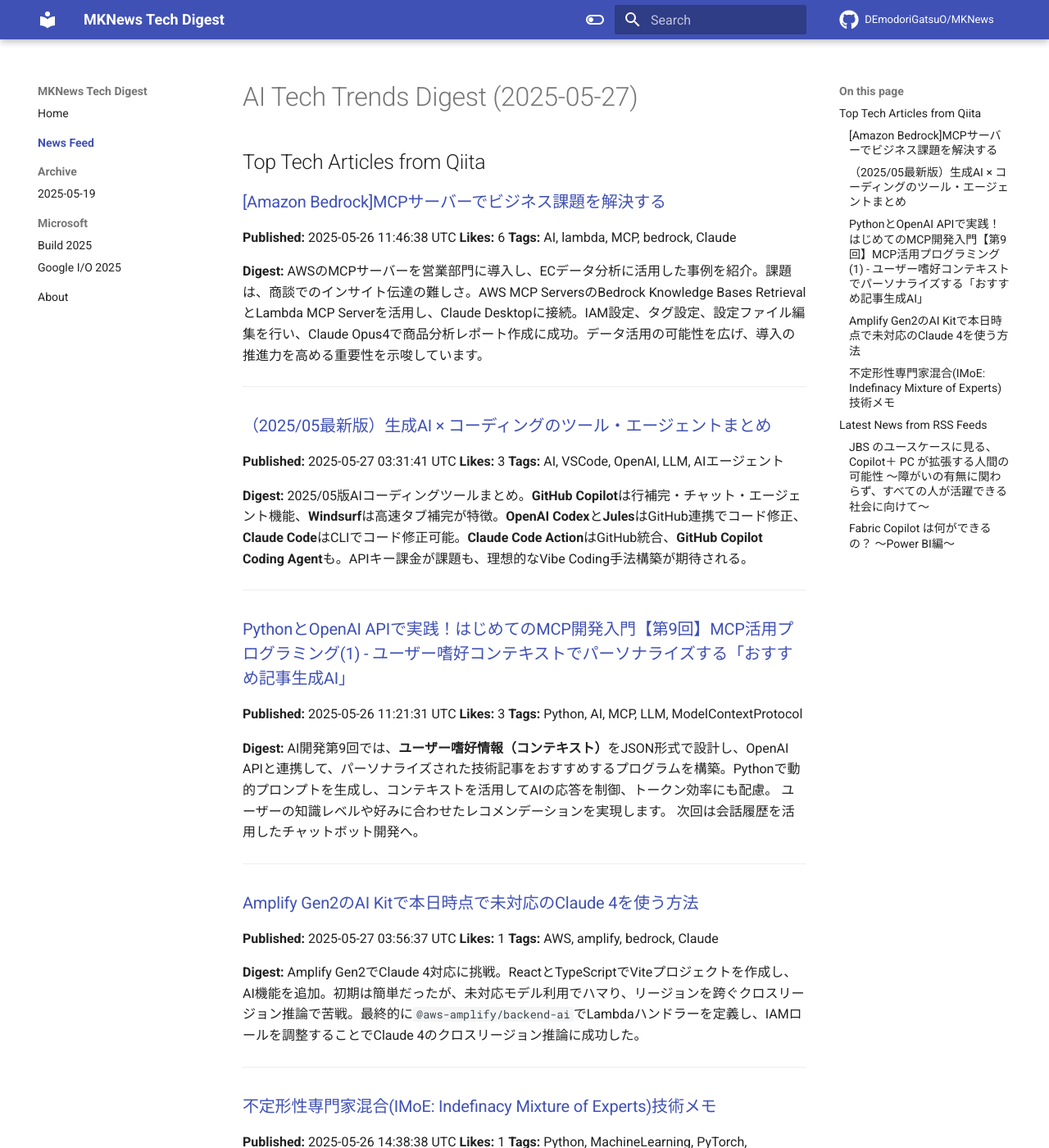
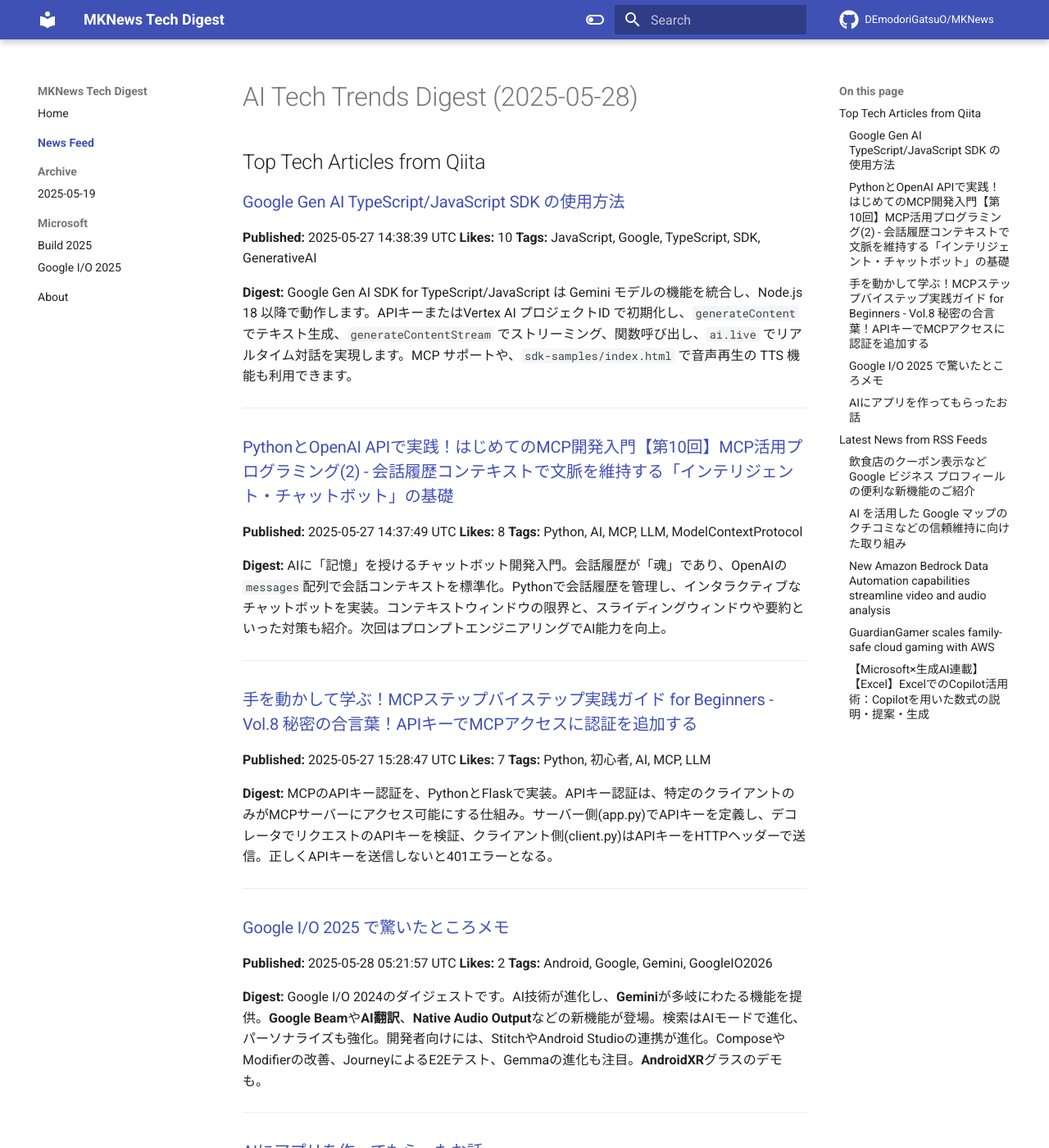
Before and after one commit to DEmodoriGatsuO/MKNews, an MkDocs documentation site: the page built from docs/news/index.md, in a window 1280 px wide and 1400 px high. Shown: the whole window at 82% size. Built offline with MkDocs 1.6.1 and Material for MkDocs 9.7.7, drawn with Linux system fonts in a browser that asks for light colours; comment, search, counter and statistics services are not loaded; some of the changed text lies outside the part shown.

Commit message:
Automated AI Tech Digest - 2025-05-28

```diff
--- a/docs/news/index.md
+++ b/docs/news/index.md
@@ -1,78 +1,108 @@
-# AI Tech Trends Digest (2025-05-27)
+# AI Tech Trends Digest (2025-05-28)
 
 
 ## Top Tech Articles from Qiita
 
 
-### [[Amazon Bedrock]MCPサーバーでビジネス課題を解決する](https://qiita.com/Syoitu/items/718d2c4e3d07affd9edf)
-**Published:** 2025-05-26 11:46:38 UTC
-**Likes:** 6
-**Tags:** AI, lambda, MCP, bedrock, Claude
+### [Google Gen AI TypeScript/JavaScript SDK の使用方法](https://qiita.com/erikafurudo/items/f59b6f152f4a9074470a)
+**Published:** 2025-05-27 14:38:39 UTC
+**Likes:** 10
+**Tags:** JavaScript, Google, TypeScript, SDK, GenerativeAI
 
 **Digest:**
-AWSのMCPサーバーを営業部門に導入し、ECデータ分析に活用した事例を紹介。課題は、商談でのインサイト伝達の難しさ。AWS MCP ServersのBedrock Knowledge Bases RetrievalとLambda MCP Serverを活用し、Claude Desktopに接続。IAM設定、タグ設定、設定ファイル編集を行い、Claude Opus4で商品分析レポート作成に成功。データ活用の可能性を広げ、導入の推進力を高める重要性を示唆しています。
+Google Gen AI SDK for TypeScript/JavaScript は Gemini モデルの機能を統合し、Node.js 18 以降で動作します。APIキーまたはVertex AI プロジェクトID で初期化し、`generateContent` でテキスト生成、`generateContentStream` でストリーミング、関数呼び出し、`ai.live` でリアルタイム対話を実現します。MCP サポートや、`sdk-samples/index.html` で音声再生の TTS 機能も利用できます。
 
 ---
 
-### [（2025/05最新版）生成AI × コーディングのツール・エージェントまとめ](https://qiita.com/nokonoko_1203/items/7c66435c73672b447928)
-**Published:** 2025-05-27 03:31:41 UTC
-**Likes:** 3
-**Tags:** AI, VSCode, OpenAI, LLM, AIエージェント
+### [PythonとOpenAI APIで実践！はじめてのMCP開発入門【第10回】MCP活用プログラミング(2) - 会話履歴コンテキストで文脈を維持する「インテリジェント・チャットボット」の基礎](https://qiita.com/QueryPie/items/ee937f939a186d3137c8)
+**Published:** 2025-05-27 14:37:49 UTC
+**Likes:** 8
+**Tags:** Python, AI, MCP, LLM, ModelContextProtocol
 
 **Digest:**
-2025/05版AIコーディングツールまとめ。**GitHub Copilot**は行補完・チャット・エージェント機能、**Windsurf**は高速タブ補完が特徴。**OpenAI Codex**と**Jules**はGitHub連携でコード修正、**Claude Code**はCLIでコード修正可能。**Claude Code Action**はGitHub統合、**GitHub Copilot Coding Agent**も。APIキー課金が課題も、理想的なVibe Coding手法構築が期待される。
+AIに「記憶」を授けるチャットボット開発入門。会話履歴が「魂」であり、OpenAIの`messages`配列で会話コンテキストを標準化。Pythonで会話履歴を管理し、インタラクティブなチャットボットを実装。コンテキストウィンドウの限界と、スライディングウィンドウや要約といった対策も紹介。次回はプロンプトエンジニアリングでAI能力を向上。
 
 ---
 
-### [PythonとOpenAI APIで実践！はじめてのMCP開発入門【第9回】MCP活用プログラミング(1) - ユーザー嗜好コンテキストでパーソナライズする「おすすめ記事生成AI」](https://qiita.com/QueryPie/items/c3096d3d5b1dc690e9a0)
-**Published:** 2025-05-26 11:21:31 UTC
-**Likes:** 3
-**Tags:** Python, AI, MCP, LLM, ModelContextProtocol
+### [手を動かして学ぶ！MCPステップバイステップ実践ガイド for Beginners - Vol.8 秘密の合言葉！APIキーでMCPアクセスに認証を追加する](https://qiita.com/QueryPie/items/1ec8a988817c7b99f0aa)
+**Published:** 2025-05-27 15:28:47 UTC
+**Likes:** 7
+**Tags:** Python, 初心者, AI, MCP, LLM
 
 **Digest:**
-AI開発第9回では、**ユーザー嗜好情報（コンテキスト）**をJSON形式で設計し、OpenAI APIと連携して、パーソナライズされた技術記事をおすすめするプログラムを構築。Pythonで動的プロンプトを生成し、コンテキストを活用してAIの応答を制御、トークン効率にも配慮。  ユーザーの知識レベルや好みに合わせたレコメンデーションを実現します。  次回は会話履歴を活用したチャットボット開発へ。
+MCPのAPIキー認証を、PythonとFlaskで実装。APIキー認証は、特定のクライアントのみがMCPサーバーにアクセス可能にする仕組み。サーバー側(app.py)でAPIキーを定義し、デコレータでリクエストのAPIキーを検証、クライアント側(client.py)はAPIキーをHTTPヘッダーで送信。正しくAPIキーを送信しないと401エラーとなる。
 
 ---
 
-### [Amplify Gen2のAI Kitで本日時点で未対応のClaude 4を使う方法](https://qiita.com/moritalous/items/5b23ca17aa9950da020f)
-**Published:** 2025-05-27 03:56:37 UTC
-**Likes:** 1
-**Tags:** AWS, amplify, bedrock, Claude
+### [Google I/O 2025 で驚いたところメモ](https://qiita.com/takahirom/items/4cdb947ac69c15c5cca2)
+**Published:** 2025-05-28 05:21:57 UTC
+**Likes:** 2
+**Tags:** Android, Google, Gemini, GoogleIO2026
 
 **Digest:**
-Amplify Gen2でClaude 4対応に挑戦。ReactとTypeScriptでViteプロジェクトを作成し、AI機能を追加。初期は簡単だったが、未対応モデル利用でハマり、リージョンを跨ぐクロスリージョン推論で苦戦。最終的に`@aws-amplify/backend-ai`でLambdaハンドラーを定義し、IAMロールを調整することでClaude 4のクロスリージョン推論に成功した。
+Google I/O 2024のダイジェストです。AI技術が進化し、**Gemini**が多岐にわたる機能を提供。**Google Beam**や**AI翻訳**、**Native Audio Output**などの新機能が登場。検索はAIモードで進化、パーソナライズも強化。開発者向けには、StitchやAndroid Studioの連携が進化。ComposeやModifierの改善、JourneyによるE2Eテスト、Gemmaの進化も注目。**AndroidXR**グラスのデモも。
 
 ---
 
-### [不定形性専門家混合(IMoE: Indefinacy Mixture of Experts)技術メモ](https://qiita.com/peony_snow/items/ab793b2efae0d2857245)
-**Published:** 2025-05-26 14:38:38 UTC
+### [AIにアプリを作ってもらったお話](https://qiita.com/fhfjeejjdcch/items/1a005cd83e4b12fd4fad)
+**Published:** 2025-05-28 01:25:39 UTC
 **Likes:** 1
-**Tags:** Python, MachineLearning, PyTorch, MixtureOfExperts, LLM
+**Tags:** Python, Google, AI, Gemini, GenerativeAI
 
 **Digest:**
-六花牡丹氏の技術メモ「IMoE」は、脳神経の成長過程と確率グラフ理論に着想を得た、Expertsの数を動的に変える**不定形性専門家混合**に関するもの。**Erdős-Rényi-Gilbert model** から **Bianconi-Barabási model** への遷移を模倣し、エントロピーに基づく「自信」でExpert選択を制御。計算効率と、脳の推論メカニズム再現を目指す。GPU高速化のため、index_add_処理などを工夫。
+試験勉強のため、生成AI「Gemini」を利用しポモドーロタイマーを開発。Pythonの知識ほぼゼロでもGUIアプリ、実行ファイル化、インストーラー作成まで実現。Geminiはコード生成だけでなく、必要な情報を集約し、意図を汲み取る能力も高く、2年前のChatGPT利用時と比べ技術進化を実感。
 
 ---
 
 ## Latest News from RSS Feeds
 
 
-### [JBS のユースケースに見る、Copilot＋ PC が拡張する人間の可能性 〜障がいの有無に関わらず、すべての人が活躍できる社会に向けて〜](https://blogs.windows.com/japan/2025/05/27/jbs-use-cases-show-human-potential-extended-by-copilot-pc/)
-**Source:** Windows Blog for Japan
-**Published:** 2025-05-27 02:50:56 UTC
-**Tags:** Surface, Copilot
+### [飲食店のクーポン表示など Google ビジネス プロフィールの便利な新機能のご紹介](https://blog.google/intl/ja-jp/products/explore-get-answers/business-profile-updates/)
+**Source:** Google Japan Blog
+**Published:** 2025-05-28 10:00:00 UTC
+**Tags:** Search, Small Business
 
 **Digest:**
-JBSは、Microsoft Partner of the Year受賞企業として、障がい者雇用支援にCopilot+ PCを活用。ライブキャプションで聴覚障がい者のコミュニケーションを円滑化、リコール機能で発達障がい者の情報整理を支援し、業務効率化を実現。個別ニーズに合わせた支援で、誰もが活躍できる環境を目指す取り組みを紹介しています。
+Google検索やGoogleマップで表示されるお店の正確な情報は、来店や予約に不可欠です。Googleは、ビジネスオーナー向けに、お店の詳細情報を簡単に更新できる機能を開発しています。これにより、お店の検索結果が向上し、顧客獲得の機会が広がります。
 
 ---
 
-### [Fabric Copilot は何ができるの？ ～Power BI編～](https://blog.jbs.co.jp/entry/2025/05/27/084811)
-**Source:** JBS Blog
-**Published:** 2025-05-26 23:48:11 UTC
-**Tags:** Microsoft Fabric, Copilot, Power BI
+### [AI を活用した Google マップのクチコミなどの信頼維持に向けた取り組み](https://blog.google/intl/ja-jp/products/explore-get-answers/google-business-profiles-ai-fake-reviews/)
+**Source:** Google Japan Blog
+**Published:** 2025-05-27 19:00:00 UTC
+**Tags:** Maps
 
 **Digest:**
-Microsoft Fabric CopilotのPower BI機能解説。前提としてFabric環境とPower BIの基本知識が必要です。レポート自動生成、データ要約・説明、深掘りや追加質問が可能。Fabric Copilotを活用し、Power BIでのデータ分析を効率化できます。
+2024年のGoogleマップは、ユーザーにとって有益なコンテンツを増やすため、様々な取り組みを実施。これにより、投稿内容の質が向上し、より信頼性の高い情報が提供されるようになりました。詳細な成果については、今後の情報公開に注目です。
 
 ---
+
+### [New Amazon Bedrock Data Automation capabilities streamline video and audio analysis](https://aws.amazon.com/blogs/machine-learning/new-amazon-bedrock-data-automation-capabilities-streamline-video-and-audio-analysis/)
+**Source:** AWS ML Blog
+**Published:** 2025-05-27 20:22:24 UTC
+**Tags:** Amazon Bedrock, Amazon Bedrock Data Automation, Announcements, Foundation models, Generative AI
+
+**Digest:**
+Amazon Bedrock Data Automation が、動画や音声コンテンツからのカスタムインサイト抽出を可能に。動画からはシーン解析やロゴ検出、音声からは顧客対応の分析などが可能に。自然言語で指示を出し、短時間で分析結果を得られます。Air社は同サービスを活用し、動画の検索時間を90%削減。Amazon Bedrock Data Automationは、企業のニーズに合わせた柔軟なカスタマイズを提供します。
+
+---
+
+### [GuardianGamer scales family-safe cloud gaming with AWS](https://aws.amazon.com/blogs/machine-learning/guardiangamer-scales-family-safe-cloud-gaming-with-aws/)
+**Source:** AWS ML Blog
+**Published:** 2025-05-27 16:58:47 UTC
+**Tags:** Amazon Bedrock, Amazon Nova, Case Study, Customer Solutions, Generative AI
+
+**Digest:**
+GuardianGamerは、AWSを活用し、子供のオンラインゲーム利用を安全にするクラウドゲーミングプラットフォームです。Amazon NovaやBedrockでゲーム内容を分析し、保護者にわかりやすく要約。親子の対話促進を目指しています。AWSのインフラを活用し、Robloxなど複数のゲームに対応。安全な環境とAIによる親への情報提供を両立しています。
+
+---
+
+### [【Microsoft×生成AI連載】【Excel】ExcelでのCopilot活用術：Copilotを用いた数式の説明・提案・生成](https://blog.jbs.co.jp/entry/2025/05/28/085544)
+**Source:** JBS Blog
+**Published:** 2025-05-27 23:55:44 UTC
+**Tags:** Copilot, Microsoft 365 Copilot, Copilot for Microsoft 365, Excel, Microsoft×生成AI連載, 生成AI
+
+**Digest:**
+Microsoft ExcelのCopilot機能を紹介する連載記事です。Excel内でCopilotは、数式の説明、生成、質問応答を可能にし、グリッドボタンやチャットで操作できます。数式提案や生成、利用シーンとメリット、注意点も解説。まとめとして、Copilot Chatによる記事要約も提供されています。
+
+---
```
